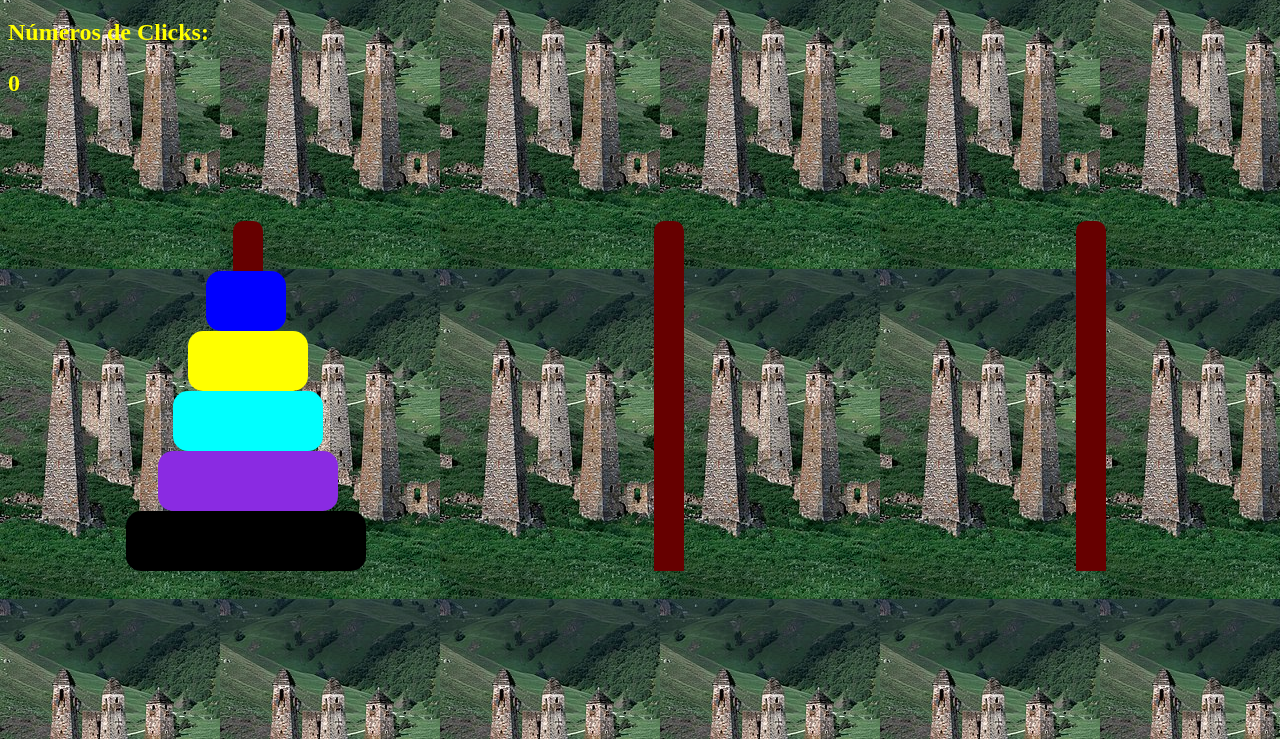
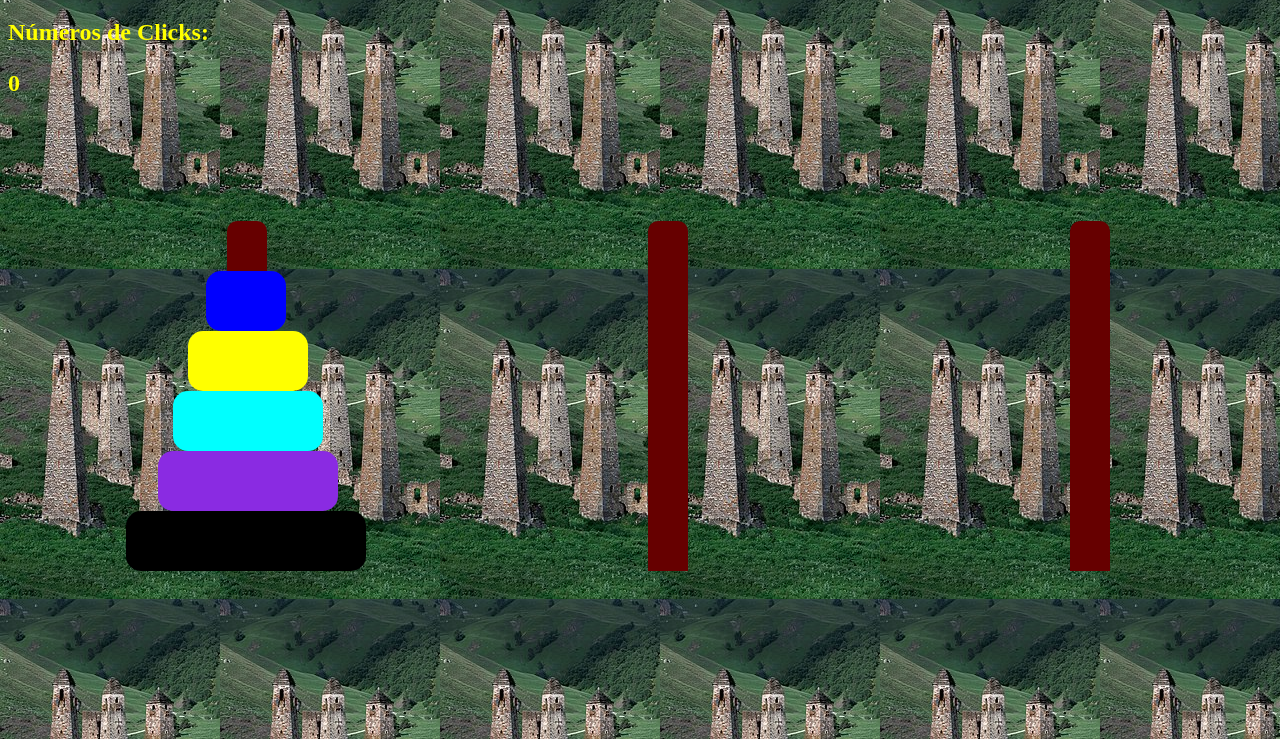
Before and after one commit to fabiocosta123/Torre-de-Hannoi, a plain HTML site: page index.html in a window 1280 px wide. Shown: the part 61-800 px from the top of the page. Drawn offline with Linux system fonts and the light colour scheme.

Commit message:
aletrando left de px para %

```diff
--- a/style.css
+++ b/style.css
@@ -26,12 +26,12 @@ h1 {
 }
 .torre::after {
     content: " ";
-    display: block;
+    display: flex;
     position: absolute;
-    width: 30px;
+    width: 40px;
     height: 350px;
     bottom: 0;
-    left: 225px;
+    left: 52%;
     background: #600;
     border-radius: 10px 10px 0 0;
 }
@@ -74,11 +74,11 @@ h1 {
 }
 
 .t2 {
-    left: 510px;
+    left: 33.5%;
 }
 
 .t3{
-    left: 1015px;
+    left: 67%;
 }
 
 .p1 {
```
